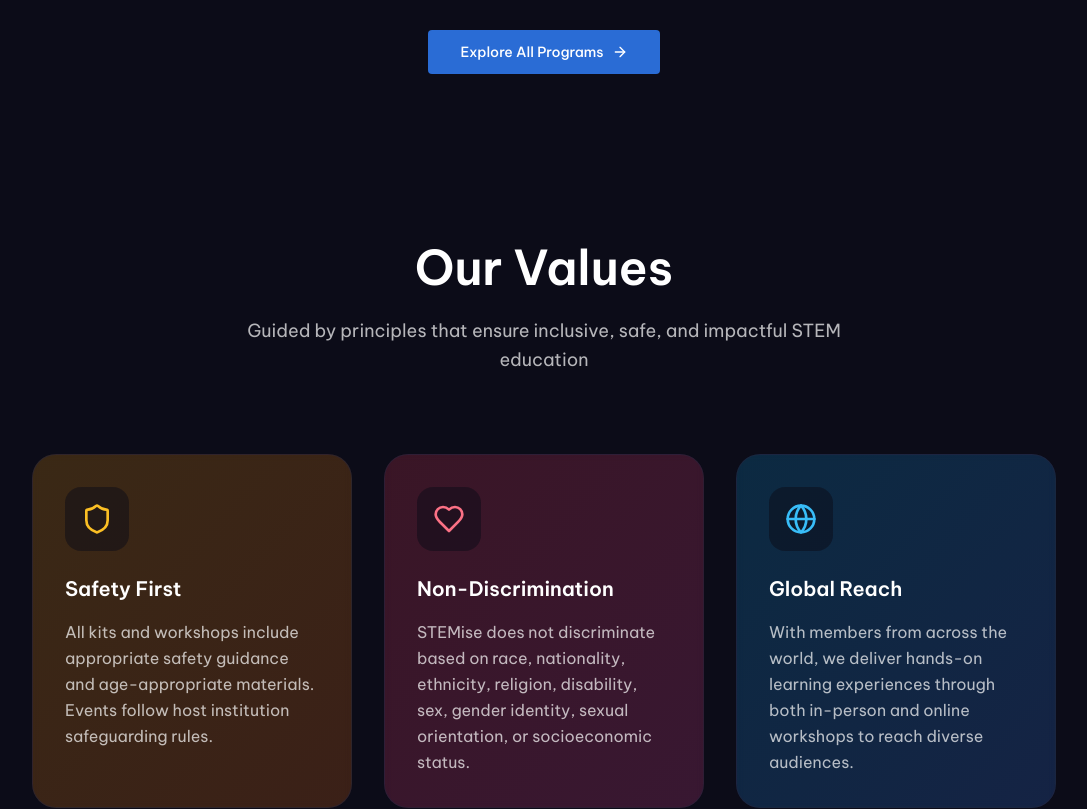
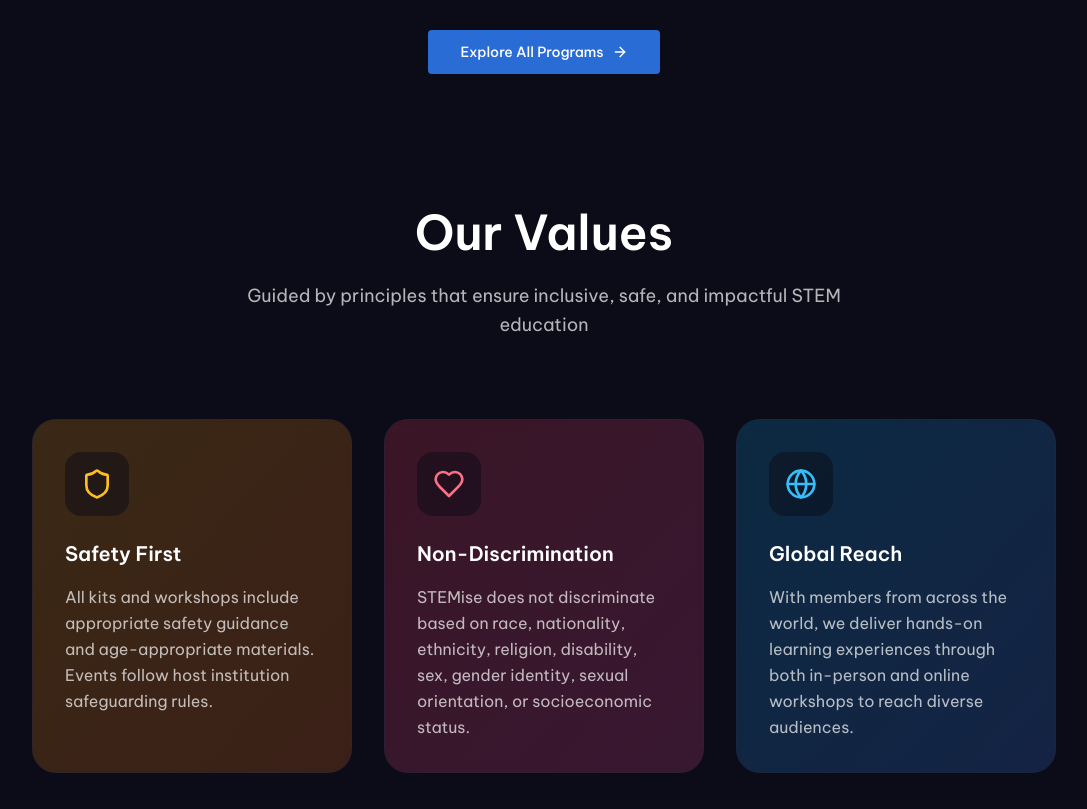
Before and after one commit to STEMise/stemise-website-current-1-3-2026, a React (Vite) app: page / in a window 1280 px wide. Shown: the part 2480-3289 px from the top of the page, without its empty margins (96-1183 px from the left). Built offline with nearby package versions, Linux system fonts and the light colour scheme; the HTML template or start-up script is replaced by a standard one.

Commit message:
Visual edit in Lovable
Edited UI in Lovable

```diff
--- a/src/components/HeroSection.tsx
+++ b/src/components/HeroSection.tsx
@@ -12,7 +12,7 @@ const HeroSection = () => {
       transformOrigin: 'center center'
     }} />
       {/* Animated gradient overlay */}
-      <div className="absolute inset-0 bg-gradient-to-b from-background/80 via-background/60 to-background/80" />
+      <div className="absolute inset-0 bg-gradient-to-b from-background/80 via-background/60 to-background/80 py-0" />
 
       <div className="container mx-auto px-6 relative z-10">
         <div className="max-w-3xl mx-auto text-center">
--- a/src/components/ValuesSection.tsx
+++ b/src/components/ValuesSection.tsx
@@ -39,7 +39,7 @@ const ValuesSection = () => {
     if (cardsRef.current) observer.observe(cardsRef.current);
     return () => observer.disconnect();
   }, []);
-  return <section className="relative overflow-hidden bg-[#0c0c18] py-[110px]">
+  return <section className="relative overflow-hidden bg-[#0c0c18] py-[75px]">
       <div className="container mx-auto px-6">
         <div ref={headerRef} className={`text-center mb-20 ${headerVisible ? 'animate-fade-in-up' : 'opacity-0'}`}>
 
```
